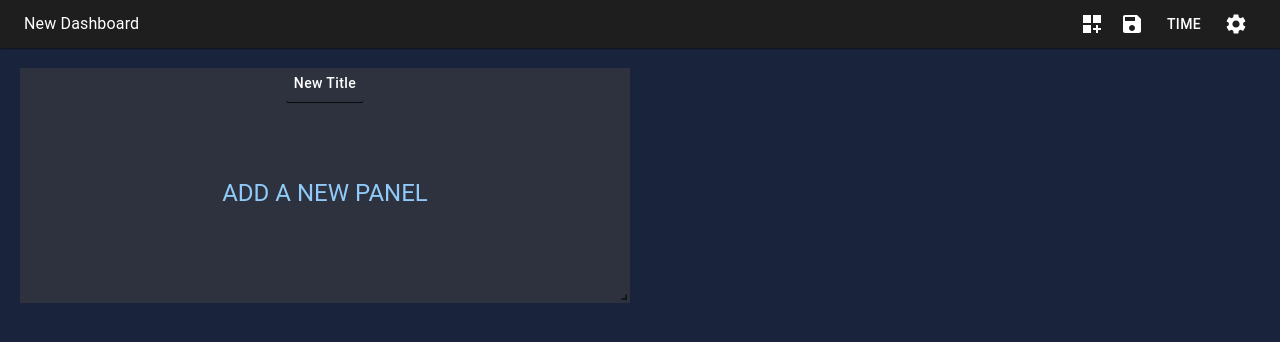
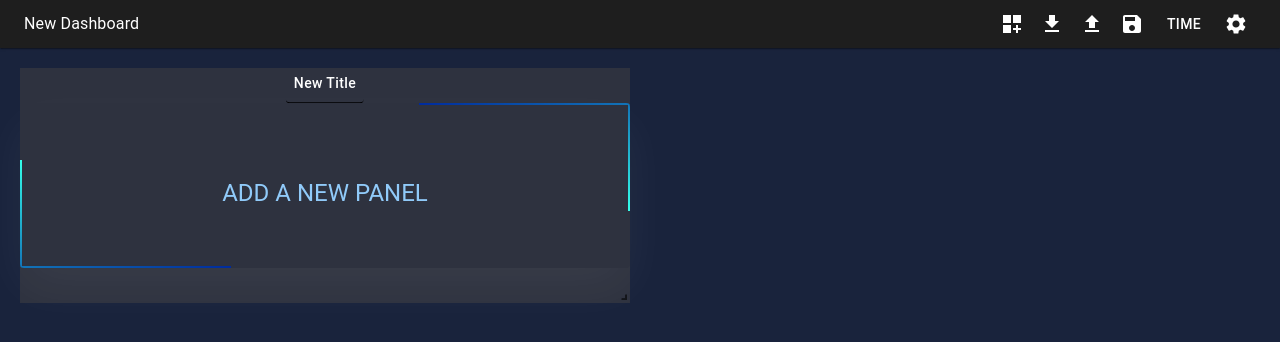
Before and after one commit to ycl818/react-dashboard-v2, a React (Create React App) app: page /1/edit in a window 1280 px wide. Shown: the top 342 px of the page. Built offline with nearby package versions, Linux system fonts and the light colour scheme.

Commit message:
add upload and download, recover panel position and data

```diff
--- a/src/ChartTypeSwitcher.js
+++ b/src/ChartTypeSwitcher.js
@@ -37,7 +37,7 @@ export const ChartTypeSwitcher = ({
               dataKey={`${dataKey}`}
               cx="50%"
               cy="50%"
-              outerRadius={100}
+              outerRadius={80}
               fill="#8884d8"
               isAnimationActive={true}
               label
--- /dev/null
+++ b/src/assets/addPanelbtn.scss
@@ -0,0 +1,96 @@
+.addPanelbtn {
+  position: absolute;
+  box-shadow: 0 20px 50px rgb(255 255 255 / 5%);
+  position: relative;
+  overflow: hidden;
+  letter-spacing: 2px;
+}
+
+// .addPanelbtn::before{
+//   position: absolute;
+//   width: 50%;
+//   top: 2px;
+//   left: 2px;
+//   bottom: 2px;
+//   content: "";
+//   background: rgb(142 255 240 /10%);
+// }
+
+.addPanelbtn span:nth-child(1) {
+  position: absolute;
+  width: 100%;
+  height: 2px;
+  top: 0;
+  left: 0;
+  background: linear-gradient(to right, #002b9d, #34ffea);
+  animation: animation1 3s linear infinite;
+}
+
+.addPanelbtn span:nth-child(2) {
+  position: absolute;
+  right: 0;
+  top: 0;
+  width: 2px;
+  height: 100%;
+  background: linear-gradient(to bottom, #002b9d, #34ffea);
+  animation: animation2 3s linear infinite;
+  animation-delay: 1.5s;
+}
+
+.addPanelbtn span:nth-child(3) {
+  position: absolute;
+  bottom: 0;
+  left: 0;
+  width: 100%;
+  height: 2px;
+  background: linear-gradient(to left, #002b9d, #34ffea);
+  animation: animation3 3s linear infinite;
+
+}
+
+.addPanelbtn span:nth-child(4) {
+  position: absolute;
+  top: 0;
+  left: 0;
+  width: 2px;
+  height: 100%;
+  background: linear-gradient(to top, #002b9d, #34ffea);
+  animation: animation4 3s linear infinite;
+  animation-delay: 1.5s;
+
+}
+
+@keyframes animation1{
+  0% {
+    transform: translateX(-100%);
+  }
+  100%{
+    transform: translateX(100%);
+  }
+}
+
+@keyframes animation2{
+  0% {
+    transform: translateY(-100%);
+  }
+  100%{
+    transform: translateY(100%);
+  }
+}
+
+@keyframes animation3{
+  0% {
+    transform: translateX(100%);
+  }
+  100%{
+    transform: translateX(-100%);
+  }
+}
+@keyframes animation4{
+  0% {
+    transform: translateY(100%);
+  }
+  100%{
+    transform: translateY(-100%);
+  }
+}
--- a/src/assets/all.scss
+++ b/src/assets/all.scss
@@ -9,3 +9,5 @@
 @import './resize.scss';
 
 @import './splitpaneStyle.scss';
+
+@import './addPanelbtn.scss'
--- a/src/components/GridLayout.jsx
+++ b/src/components/GridLayout.jsx
@@ -11,26 +11,34 @@ import { useSelector, useDispatch } from "react-redux";
 import { addWidget, deleteWidget, modifyLayouts } from "../store";
 
 const GridLayout = ({ chartState }) => {
-  const ResponsiveReactGridLayout = WidthProvider(Responsive);
+  const ResponsiveReactGridLayout = useMemo(
+    () => WidthProvider(Responsive),
+    []
+  );
   console.log(chartState);
   const dispatch = useDispatch();
   const widgetA = useSelector((state) => state.widget.widgetArray);
   //const layouts = useSelector((state) => state.widget.widgetArray);
   console.log(widgetA);
-  console.log(widgetA[0].data.dataDetail);
-  const saveLayout = localStorage.getItem("grid-layout");
-  const layoutSave = saveLayout ? JSON.parse(saveLayout) : widgetA;
-  console.log(layoutSave);
+  //console.log(widgetA[0].data.dataDetail);
+  //const saveLayout = localStorage.getItem("grid-layout");
+  //const layoutSave = saveLayout ? JSON.parse(saveLayout) : widgetA;
+  const layoutSave = useMemo(() => widgetA, [widgetA]);
+  console.log("layoutSave: ", layoutSave);
+
+  const [layout, setLayout] = useState(layoutSave);
 
   const title = `${chartState.title}` || "NewTitle";
 
   //   console.log("title is here:", title)
 
-  const handleModify = (layout, layouts) => {
-    console.log("layouts: ~~", layout);
+  const handleModify = (newLayout) => {
+    console.log("layouts: ~~", newLayout);
 
-    //dispatch(modifyLayouts({ layout, layouts }));
-    //localStorage.setItem("grid-layout", JSON.stringify(layout));
+    if (layout !== newLayout) {
+      setLayout(newLayout);
+      dispatch(modifyLayouts({ layouts: newLayout }));
+    }
   };
 
   const handleDelete = (key) => {
@@ -47,7 +55,7 @@ const GridLayout = ({ chartState }) => {
         style={{ display: "flex" }}
         onLayoutChange={handleModify}
         //verticalCompact={true}
-        layout={layoutSave}
+        layout={layout}
         breakpoints={{ lg: 1200, md: 996, sm: 768, xs: 480, xxs: 0 }}
         //preventCollision={false}
         cols={{ lg: 8, md: 8, sm: 6, xs: 4, xxs: 2 }}
@@ -106,7 +114,7 @@ const GridLayout = ({ chartState }) => {
                       width={500}
                       height={300}
                       dataKey={keysArry[1]}
-                      XaxisName={"name"}
+                      XaxisName={keysArry[0]}
                     />
                   </Box>
                 </>
@@ -116,7 +124,12 @@ const GridLayout = ({ chartState }) => {
                     component={Link}
                     to={`/${widget.i}/edit`}
                     sx={{ width: "100%", height: "70%", marginTop: "-30" }}
+                    className="addPanelbtn"
                   >
+                    <span></span>
+                    <span></span>
+                    <span></span>
+                    <span></span>
                     <Typography variant="h5" sx={{ marginTop: "1rem" }}>
                       Add a new panel
                     </Typography>
--- a/src/components/Navbar.jsx
+++ b/src/components/Navbar.jsx
@@ -15,9 +15,12 @@ import SettingsIcon from "@mui/icons-material/Settings";
 import MenuIcon from "@mui/icons-material/Menu";
 import ArrowBackIcon from "@mui/icons-material/ArrowBack";
 import SaveAltIcon from "@mui/icons-material/SaveAlt";
+import FileDownloadIcon from "@mui/icons-material/FileDownload";
+import FileUploadIcon from "@mui/icons-material/FileUpload";
 import { useNavigate, useLocation } from "react-router-dom";
 import { useDispatch } from "react-redux";
-import { addWidget } from "../store";
+import { addWidget, store, loadUploadData } from "../store";
+import { useState } from "react";
 
 export default function ButtonAppBar() {
   const navigate = useNavigate();
@@ -30,6 +33,73 @@ export default function ButtonAppBar() {
 
   const handleAddPanel = () => {
     dispatch(addWidget());
+  };
+
+  const handleDownloadPanel = () => {
+    const data = store.getState().widget.widgetArray;
+
+    // file name time
+    let currentYear = new Date().getFullYear().toString();
+    let currentMonth = (new Date().getMonth() + 1).toString();
+    let currentDate = new Date().getDate().toString();
+    let currentHour = new Date().getHours().toString();
+    let currentMin = new Date().getMinutes().toString();
+    let currentSec = new Date().getSeconds().toString();
+
+    if (currentMonth < 10) {
+      currentMonth = "0" + currentMonth;
+    }
+    if (currentDate < 10) {
+      currentDate = "0" + currentDate;
+    }
+    if (currentHour < 10) {
+      currentHour = "0" + currentHour;
+    }
+    if (currentMin < 10) {
+      currentMin = "0" + currentMin;
+    }
+    if (currentSec < 10) {
+      currentSec = "0" + currentSec;
+    }
+    let currentTimeString =
+      currentYear +
+      currentMonth +
+      currentDate +
+      "_" +
+      currentHour +
+      currentMin +
+      currentSec;
+
+    // create file in browser
+    const fileName = `${currentTimeString}_DashboardConfig`;
+    const json = JSON.stringify(data, null, 2);
+    const blob = new Blob([json], { type: "application/json" });
+    const href = URL.createObjectURL(blob);
+
+    // create "a" HTLM element with href to file
+    const link = document.createElement("a");
+    link.href = href;
+    link.download = fileName + ".json";
+    document.body.appendChild(link);
+    link.click();
+
+    // clean up "a" element & remove ObjectURL
+    document.body.removeChild(link);
+    URL.revokeObjectURL(href);
+  };
+
+  const handleUploadPanel = (e) => {
+    console.log(e.target.files);
+    const fileReader = new FileReader();
+    fileReader.readAsText(e.target.files[0], "UTF-8");
+    fileReader.onload = (e) => {
+      console.log("e.target.result", e.target.result);
+      const fileData = JSON.parse(e.target.result);
+      dispatch(loadUploadData({ fileData }));
+    };
+    if (fileReader.readyState === 2) {
+      fileReader.abort();
+    }
   };
 
   return (
@@ -73,6 +143,33 @@ export default function ButtonAppBar() {
           )}
 
           {pathname === "/" ? (
+            <Tooltip title="Download Panel">
+              <IconButton>
+                <FileDownloadIcon onClick={handleDownloadPanel} />
+              </IconButton>
+            </Tooltip>
+          ) : (
+            ""
+          )}
+
+          {pathname === "/" ? (
+            <Tooltip title="Upload Panel">
+              <IconButton component="label">
+                <FileUploadIcon />
+                <input
+                  id="uploadFileID"
+                  hidden
+                  accept=".json"
+                  type="file"
+                  onChange={handleUploadPanel}
+                />
+              </IconButton>
+            </Tooltip>
+          ) : (
+            ""
+          )}
+
+          {pathname === "/" ? (
             <Tooltip title="Save Dashboard">
               <IconButton>
                 <SaveIcon />
--- a/src/store/slice/widgetSlice.js
+++ b/src/store/slice/widgetSlice.js
@@ -7,7 +7,7 @@ const widgetSlice = createSlice({
       {
         i: nanoid(),
         x: 0,
-        y: 100,
+        y: 0,
         w: 4,
         h: 1.5,
         data: { datasource: null, dataType: null, dataDetail: null },
@@ -15,6 +15,10 @@ const widgetSlice = createSlice({
     ],
   },
   reducers: {
+    loadUploadData: (state, action) => {
+      console.log(action.payload.fileData);
+      state.widgetArray = action.payload.fileData;
+    },
     updateDataType: (state, action) => {
       console.log(action);
       const panelIndex = state.widgetArray.findIndex(
@@ -37,13 +41,14 @@ const widgetSlice = createSlice({
       state.widgetArray[panelIndex].data.dataDetail = action.payload.data;
     },
     modifyLayouts: (state, action) => {
-      const tempArray = state.widgetArray.map((widget) => ({
-        ...widget,
-        data: { ...widget.data },
-      }));
-      console.log(tempArray);
+      // const tempArray = state.widgetArray.map((widget) => ({
+      //   ...widget,
+      //   data: { ...widget.data },
+      // }));
+      const tempArray = [...state.widgetArray];
+      console.log("temp:", tempArray);
       console.log(action);
-      action.payload?.map((position) => {
+      action.payload.layouts?.map((position) => {
         const widgetIndex = tempArray.findIndex(
           (widget) => widget.i === position.i
         );
@@ -88,5 +93,6 @@ export const {
   updateData,
   updateDataSource,
   updateDataType,
+  loadUploadData,
 } = widgetSlice.actions;
 export const widgetReducer = widgetSlice.reducer;
```
